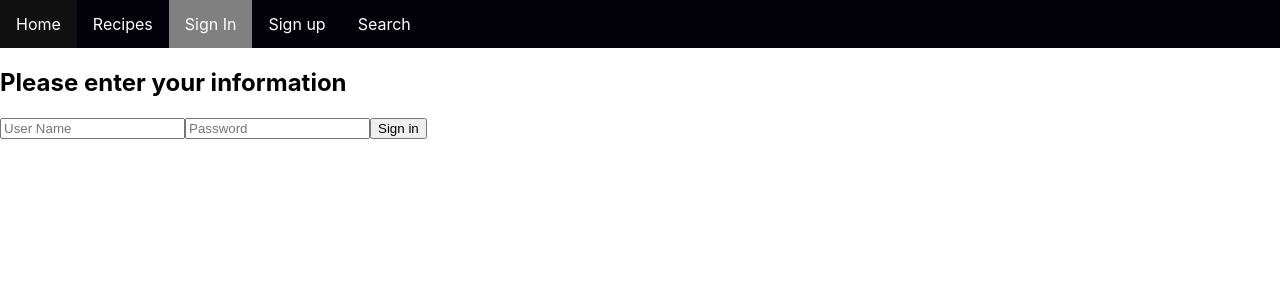
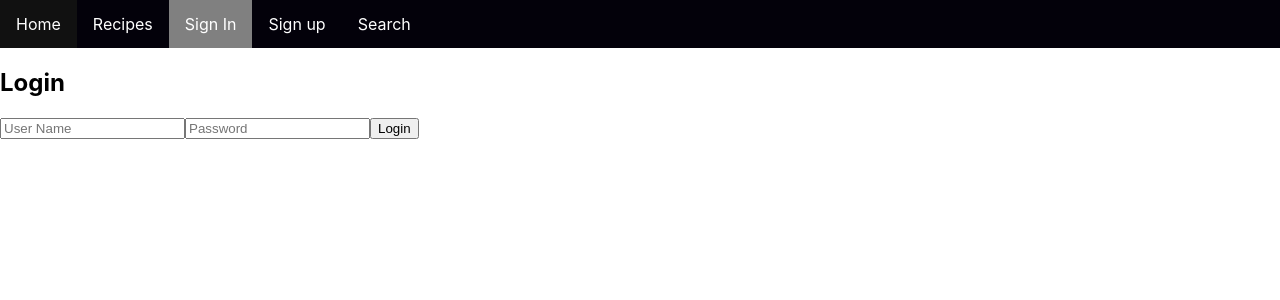
Before and after one commit to fred8728/DAT_3sem_Sys, a React (Create React App) app in the folder frontend/: page /signIn in a window 1280 px wide. Shown: the top 300 px of the page. Built offline with nearby package versions, Linux system fonts and the light colour scheme; the HTML template or start-up script is replaced by a standard one.

Commit message:
login funktion works now

```diff
--- a/frontend/src/App.js
+++ b/frontend/src/App.js
@@ -65,7 +65,7 @@ const {recipes, loggedIn} = props;
         <Recipes recipes={recipes}/>
       </Route>
       <Route path="/signIn">
-        <Login loggedIn={loggedIn} />
+        <Login  />
       </Route>
       <Route path="/signUp">
       </Route>
--- a/frontend/src/LoggedIn.js
+++ b/frontend/src/LoggedIn.js
@@ -1,6 +1,5 @@
 import React, { useState, useEffect } from 'react'
 import facade from './apiFacade'
-import oggedIn from "./LoggedIn"
 import Login from "./Login"
 import apiFacade from "./apiFacade"
 
--- a/frontend/src/Login.js
+++ b/frontend/src/Login.js
@@ -1,24 +1,65 @@
-import React, {useState} from 'react'
+import React, {useState,  Component } from "react"
+import facade from "./apiFacade";
 
-export default function Login (props) {
-    const [loggedIn, setLoggedIn] = useState();
+function LogIn(props){
+  const [state, setState] = useState();
 
-    const submitLogin = (evt) => {
-      evt.preventDefault();
-      props.login(loggedIn.username, loggedIn.password);
+  const login =(event) =>{
+    event.preventDefault();
+    props.login(state.username, state.password);
   }
-    const onChange = (evt) => {
-      setLoggedIn({...loggedIn, [evt.target.id]: evt.target.value})
+  const onChange = (event) =>{
+    setState({...state, [event.target.id]: event.target.value})
   }
+
    return (
      <div>
-          <h2>Please enter your information</h2>
-          <form onSubmit={submitLogin} onChange={onChange} >
+       <h2>Login</h2>
+       <form onSubmit={login} onChange={onChange} >
          <input placeholder="User Name" id="username" />
          <input placeholder="Password" id="password" />
-            <button>Sign in</button>
+         <button>Login</button>
        </form>
      </div>
-
    )
  }
+
+function LoggedIn(){
+
+  return (
+    <div>
+      <h2>Data Received from server</h2>
+    </div>
+  )
+}
+
+
+class App extends Component {
+ constructor(props) {
+   super(props);
+   this.state = { loggedIn: false }
+ }
+
+ logout = () => {
+  facade.logout();
+  this.setState({ loggedIn: false });
+ }
+
+ login = (user, pass) => {
+  facade.login(user,pass)
+  .then(res =>this.setState({ loggedIn: true }));
+ }
+
+ render() {
+   return (
+     <div>
+       {!this.state.loggedIn ? (<LogIn login={this.login} />) :
+         ( <div>
+             <LoggedIn/>
+             <button onClick={this.logout}>Logout</button>
+           </div>)}
+     </div>
+   )
+ }
+}
+export default App;
```
Lines whose indentation alone changed are shown as unchanged.
